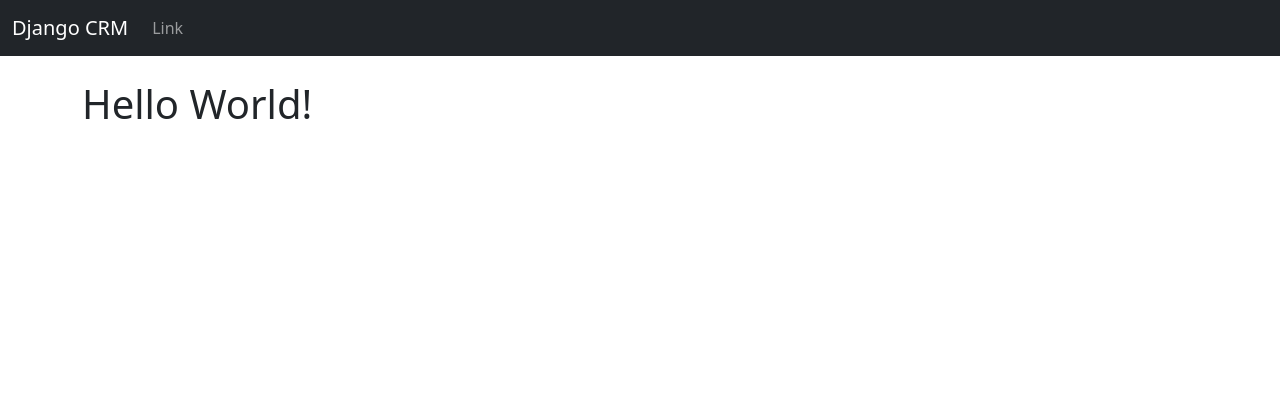
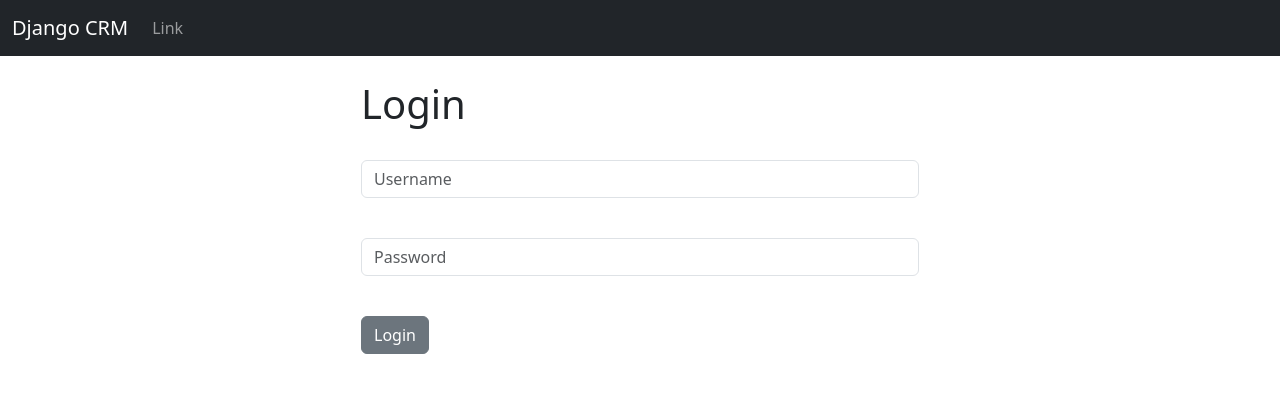
Before and after one commit to DheerajKumar757/DjangoCRM, a Django app: page / in a window 1280 px wide. Shown: the top 393 px of the page. Run offline with Django 5.2, Linux system fonts and the light colour scheme.

Commit message:
Implementation of login feature into the CRM
Signed-off-by: Dheeraj Kumar <dheerajkumar12757@gmail.com>

```diff
--- a/website/templates/base.html
+++ b/website/templates/base.html
@@ -10,6 +10,15 @@
     {% include "navbar.html" %}
     <div class="container">
     <br/>
+        {% if messages %}
+          {% for message in messages%}
+            <div class="alert alert-warning alert-dismissible fade show" role="alert">
+              {{message}}
+              <button type="button" class="btn-close" data-bs-dismiss="alert" aria-label="Close"></button>
+            </div>
+          {% endfor %}
+        {% endif %}
+
         {% block content %}
         {% endblock content %}
     </div>
--- a/website/templates/home.html
+++ b/website/templates/home.html
@@ -3,6 +3,34 @@
 
 {% block content %}
 
-<h1>Hello World!</h1>
+<div class="col-md-6 offset-md-3">
+
+    {% if user.is_authenticated %}
+
+    <h1> Hello World! Welcome into Customer Relation Management System  </h1>
+
+    {% else %}
+
+        <h1>Login</h1>
+        <br/>
+        <form method="POST" action="{% url 'home' %}">
+            {% csrf_token %}
+            <form>
+                <div class="mb-3">
+                    <input type="text" class="form-control" name="username", placeholder="Username" required>
+                </div>
+                <br/>
+                <div class="mb-3">
+                <input type="password" class="form-control" name="password", placeholder="Password" required>
+                </div>
+                <br/>
+                <button type="submit" class="btn btn-secondary">Login</button>
+            </form>
+
+        </form>
+
+    {% endif %}
+
+</div>
 
 {% endblock content %}
--- a/website/views.py
+++ b/website/views.py
@@ -1,11 +1,22 @@
-from django.shortcuts import render
-from django.template import loader
-from django.http import HttpResponse
+from django.shortcuts import render, redirect
+from django.contrib.auth import authenticate, login, logout
+from django.contrib import messages
 
 # Create your views here.
 
 def home(request):
-
-    return render(request, 'home.html', {})
-    #template = loader.get_template('home.html')
-    #return HttpResponse(template.render({}, request))
+    # check to see if logging in
+    if request.method == 'POST':
+        username = request.POST['username']
+        password = request.POST['password']
+        # Authenticate
+        user = authenticate(request, username=username, password=password)
+        if user is not None:
+            login(request, user)
+            messages.success(request, "You have been logged in!")
+            return redirect('home')
+        else:
+            messages.success(request, "There was an error logging in. Please try again")
+            return redirect('home')
+    else:
+        return render(request, 'home.html', {})
```
